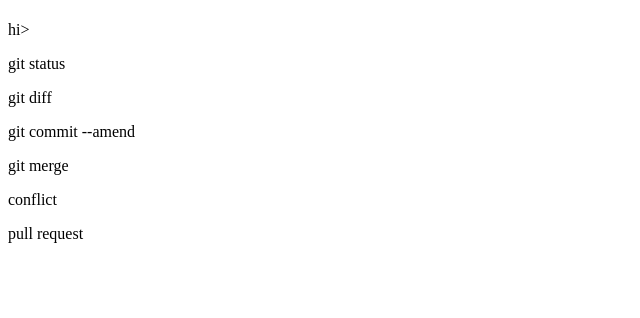
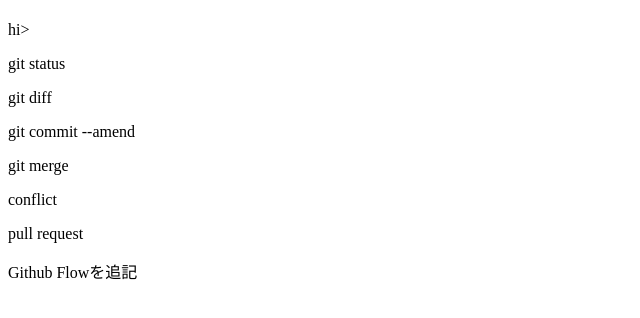
Before and after one commit to ogsat/git_tutorial, a plain HTML site: page index.html in a window 1280 px wide. Shown: the part 54-372 px from the top of the page, without its empty margins (0-640 px from the left). Drawn offline with Linux system fonts and the light colour scheme.

Commit message:
Github Flowを追記

```diff
--- a/index.html
+++ b/index.html
@@ -5,3 +5,4 @@
 <p>git merge</p>
 <p>conflict</p>
 <p>pull request</p>
+<p>Github Flowを追記</p>
```
